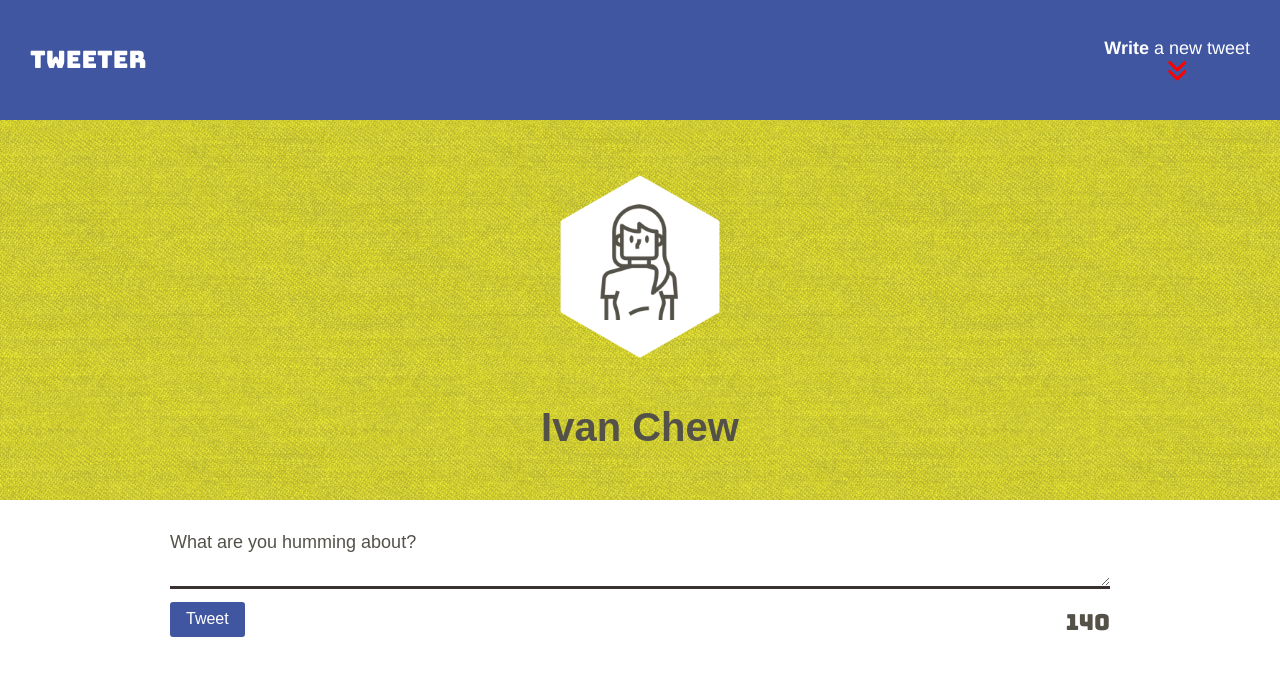
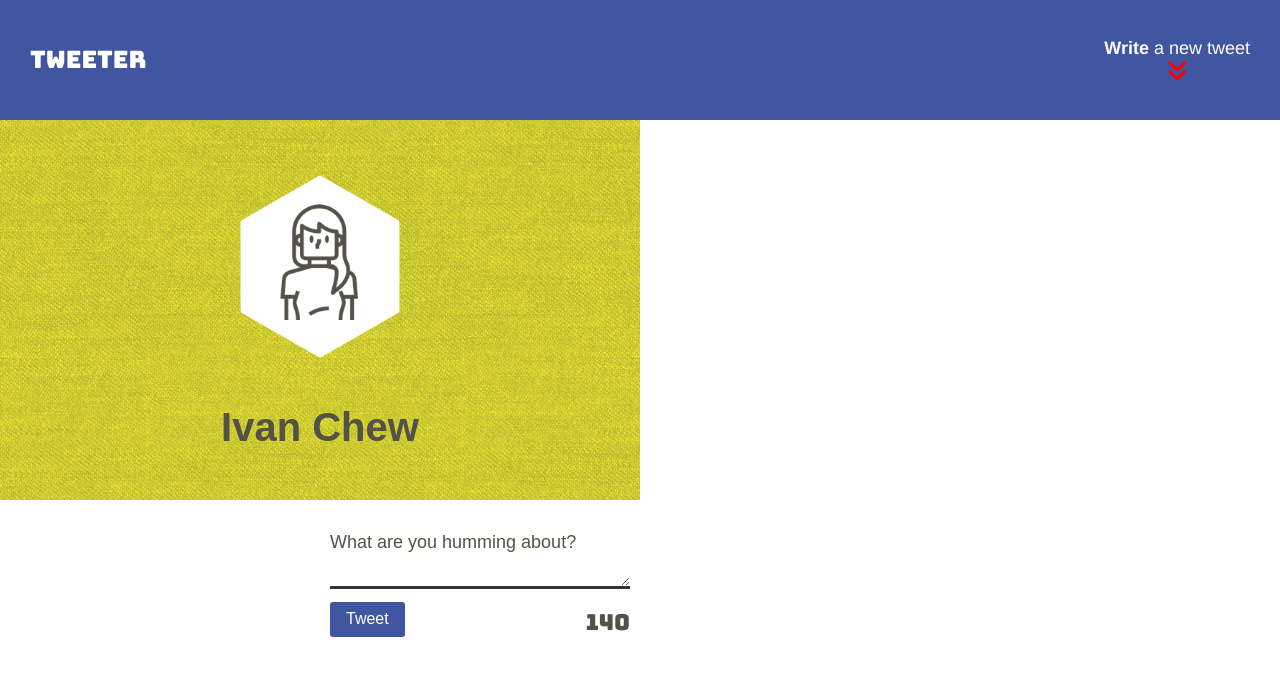
Before and after one commit to trickstyle89/tweeter, a website: page public/index.html in a window 1280 px wide. Drawn offline with nearby package versions, Linux system fonts and the light colour scheme; no server answers.

Commit message:
starting to get to the responsive Design.

```diff
--- a/public/scripts/client.js
+++ b/public/scripts/client.js
@@ -12,9 +12,7 @@ $(document).ready(function() {
     const { text } = tweetData.content;
     const dateCreated = timeago.format(tweetData.created_at);
 
-
-    // help escape the harmful text.
-
+    // a function that was provided to help escape the harmful text.
     const escape = function(str) {
       let div = document.createElement("div");
       div.appendChild(document.createTextNode(str));
--- a/public/styles/layout.css
+++ b/public/styles/layout.css
@@ -31,6 +31,22 @@ body {
 }
 
 
+@media only screen and (min-width: 1024px) {
+  /* Write CSS rules that target Tablets screen sizes downwards - including smartphones */
+
+  main {
+    width: 50%;
+    height: 600px;
+    float: right;
+  }
+
+  body {
+    width: 50%;
+    height: 600px;
+    float: left;
+  }
+
+}
 
 /*
  * Additional CSS can be defined below or in other CSS files, as per instructions
--- a/server/data-files/initial-tweets.json
+++ b/server/data-files/initial-tweets.json
@@ -8,7 +8,7 @@
     "content": {
       "text": "If I have seen further it is by standing on the shoulders of giants"
     },
-    "created_at": 1677683105394
+    "created_at": 1677692666917
   },
   {
     "user": {
@@ -19,6 +19,6 @@
     "content": {
       "text": "Je pense , donc je suis"
     },
-    "created_at": 1677769505394
+    "created_at": 1677779066917
   }
 ]
```
